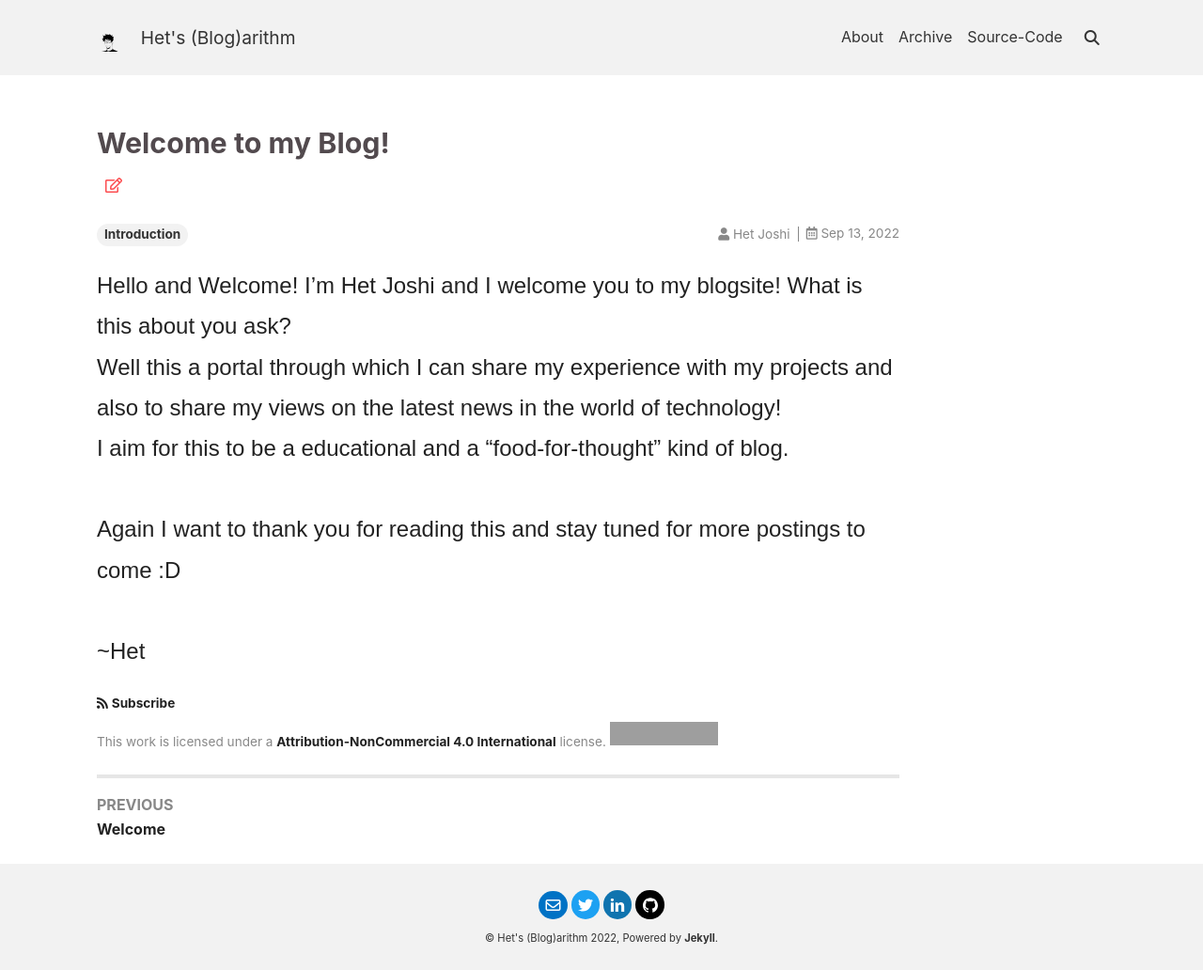
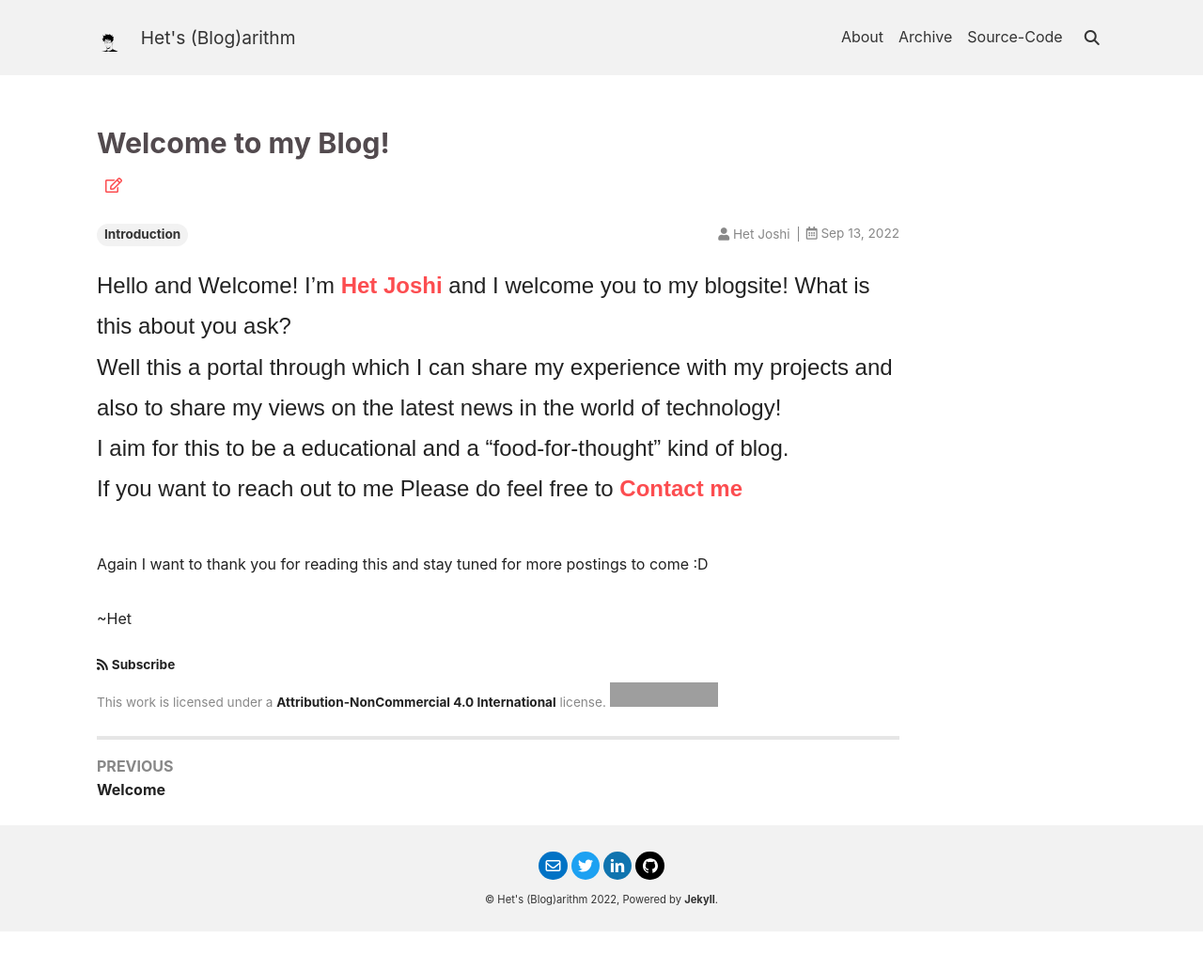
Before and after one commit to Het-Joshi/blog, a Jekyll site: the page built from _posts/2022-09-13-welcome.md, in a window 1280 px wide. Shown: the whole page at 94% size. Built offline with Jekyll 4.4.1, drawn with Linux system fonts in a browser that asks for light colours; nearby versions of some CDN libraries; after the commit the page ends 991 px from its top, so only the background shows below that; grey boxes are pictures that could not be loaded.

Commit message:
Update 2022-09-13-welcome.md

```diff
--- a/_posts/2022-09-13-welcome.md
+++ b/_posts/2022-09-13-welcome.md
@@ -5,10 +5,12 @@ tags: Introduction
 author: Het Joshi
 ---
 <span style="font-size:1.5em; font-family: 'Ubuntu', sans-serif;">
-Hello and Welcome! I'm Het Joshi and I welcome you to my blogsite!
+Hello and Welcome! I'm [Het Joshi](https://het-joshi.github.io/blog/about.html) and I welcome you to my blogsite!
 What is this about you ask?<br>
 Well this a portal through which I can share my experience with my projects and also to share my views on the latest news in the world of technology!<br>
 I aim for this to be a educational and a "food-for-thought" kind of blog.<br>
+If you want to reach out to me Please do feel free to [Contact me](https://github.com/Het-Joshi/blog/blob/main/about.md#-contact-me)<br>
+
 <br>
 Again I want to thank you for reading this and stay tuned for more postings to come :D<br><br>
 ~Het
```
